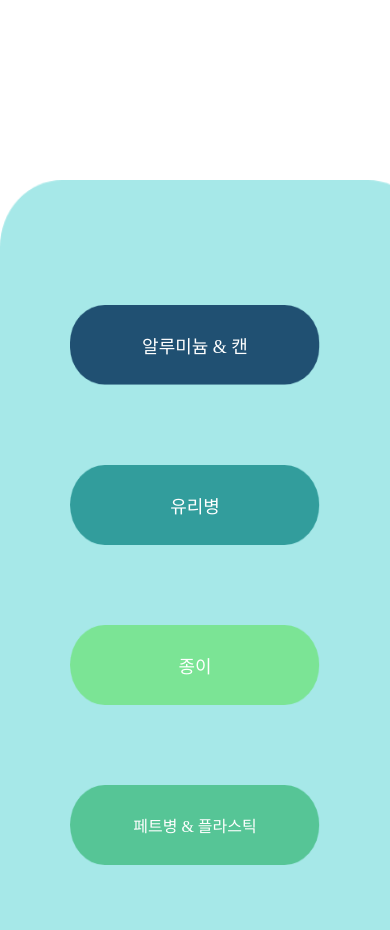
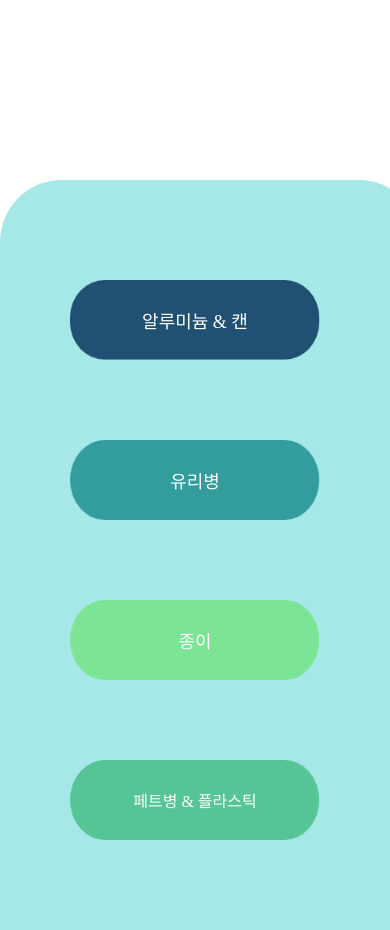
Before and after one commit to app-and-me/MakeUrDay, a PHP site: page /QR/re_main.html in a window 390 px wide. After the commit the page ends 840 px from the top, so only its background shows below. Run offline with PHP 8.4, Linux system fonts and the light colour scheme; some web fonts are replaced.

Commit message:
Update re_main.css

```diff
--- a/QR/QR_CSS/re_main.css
+++ b/QR/QR_CSS/re_main.css
@@ -85,8 +85,8 @@
     }
     .main_img{
         padding-top: 180px;
-        width: 430px;
-        height: 750px;
+        width: 420px;
+        height: 700px;
     }
     .metal_box{
         position: absolute;
```
